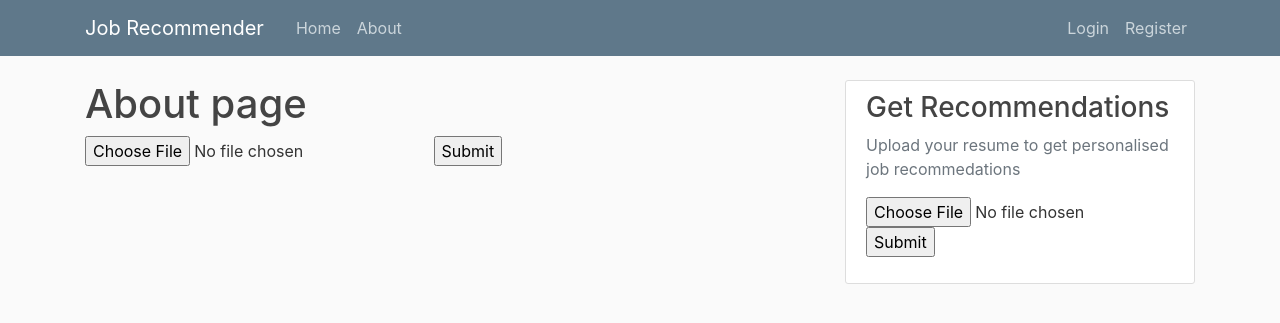
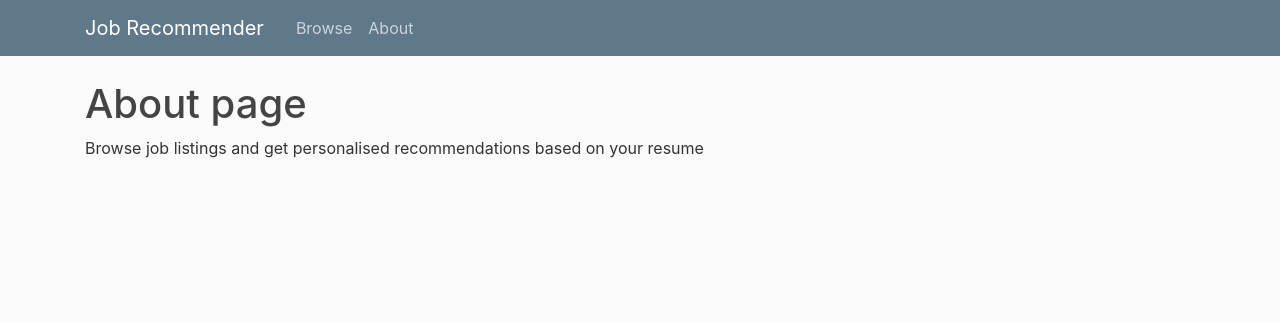
Before and after one commit to sheyril/Job_recommender_system, a Flask app: page /about in a window 1280 px wide. Shown: the top 323 px of the page. Run offline with Flask 2, Linux system fonts and the light colour scheme; some libraries are stand-ins or nearby versions.

Commit message:
minor changes in layout

```diff
--- a/app.py
+++ b/app.py
@@ -11,10 +11,14 @@ with open('cv_data.csv') as f:
         for row in csv.DictReader(f, skipinitialspace=True)]
 
 
-@app.route('/')
-@app.route('/home')
+@app.route('/', methods=['GET', 'POST'])
+# @app.route('/home')
 def home():
-    return render_template('home.html', posts=posts)
+    return render_template('home.html')
+
+@app.route('/browse')
+def browse():
+    return render_template('browse.html', posts=posts)
 
 @app.route('/about')
 def about():
@@ -34,9 +38,9 @@ def login():
     if form.validate_on_submit():
     	return render_template('login.html', title = 'Login', form=form)
 
-@app.route("/submitcv", methods=['POST'])
+@app.route("/recomm", methods=['POST'])
 def submitcv():
-	return render_template('recomendations.html')
+	return render_template('recomm.html')
     # print("reached endpoint...\n")
     # flash(f'Account created success')
     # try:
--- a/templates/about.html
+++ b/templates/about.html
@@ -1,9 +1,5 @@
 {% extends "layout.html" %}
 {% block content %}
 	<h1>About page</h1>
-	<form action = "http://localhost:5000/uploader" method = "POST"
-         enctype = "multipart/form-data">
-         <input type = "file" name = "file" />
-         <input type = "submit"/>
-     </form>
+	 <p> Browse job listings and get personalised recommendations based on your resume</p>
 {% endblock %}
--- a/templates/recommendations.html
+++ b/templates/browse.html
@@ -4,12 +4,13 @@
 	<article class="media content-section">
 	  <div class="media-body">
 	    <div class="article-metadata">
-	      <h5 class="mr-2">{{ post.position }}</h5>
+        <h2><a class="article-title" href="{{ post.url }}">{{ post.company }}</a></h2>
 	      <small class="text-muted">{{ post.location }}</small>
 	    </div>
-	    <h2><a class="article-title" href="{{ post.url }}">{{ post.company }}</a></h2>
+	     <h5 class="mr-2">{{ post.position }}</h5>
 	    <p class="article-content">{{ post.industry }}</p>
 	  </div>
 	</article>
 	{% endfor %}
+
 {% endblock %}
--- a/templates/layout.html
+++ b/templates/layout.html
@@ -26,14 +26,14 @@
           </button>
           <div class="collapse navbar-collapse" id="navbarToggle">
             <div class="navbar-nav mr-auto">
-              <a class="nav-item nav-link" href="{{ url_for('home') }}">Home</a>
+              <a class="nav-item nav-link" href="{{ url_for('browse') }}">Browse</a>
               <a class="nav-item nav-link" href="{{ url_for('about') }}">About</a>
             </div>
             <!-- Navbar Right Side -->
-            <div class="navbar-nav">
+           <!--  <div class="navbar-nav">
               <a class="nav-item nav-link" href="{{ url_for('login') }}">Login</a>
               <a class="nav-item nav-link" href="{{ url_for('register') }}">Register</a>
-            </div>
+            </div> -->
           </div>
         </div>
       </nav>
@@ -52,24 +52,24 @@
           {% endwith %}
           {% block content %}{% endblock %}
         </div>
-        <div class="col-md-4">
+        <!-- <div class="col-md-4">
           <div class="content-section">
             <h3>Get Recommendations</h3>
             <p class='text-muted'>Upload your resume to get personalised job recommedations
-              <!-- <ul class="list-group">
+               <ul class="list-group">
                 <li class="list-group-item list-group-item-light">Latest Posts</li>
                 <li class="list-group-item list-group-item-light">Announcements</li>
                 <li class="list-group-item list-group-item-light">Calendars</li>
                 <li class="list-group-item list-group-item-light">etc</li>
-              </ul> -->
-              <form action = "http://localhost:5000/submitcv" method = "POST"
+              </ul>
+              <form action = "http://localhost:5000/recomm" method = "POST"
               enctype = "multipart/form-data">
               <input type = "file" name = "file" />
               <input type = "submit"/>
               </form >
             </p>
           </div>
-        </div>
+        </div> -->
       </div>
     </main>
 
--- /dev/null
+++ b/templates/recomm.html
@@ -0,0 +1,5 @@
+{% extends "layout.html" %}
+{% block content %}
+	<h1>About page</h1>
+	 <p> Recommendations based on your resume</p>
+{% endblock %}
```
Also changed, not shown: templates/home.html (+5 -21 lines), text.py (+4 -7 lines).
